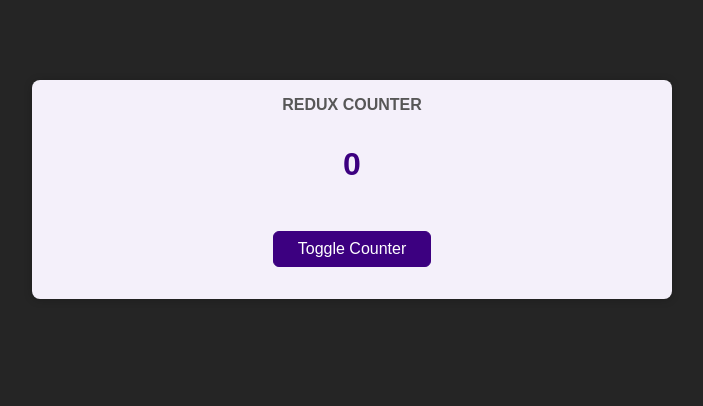
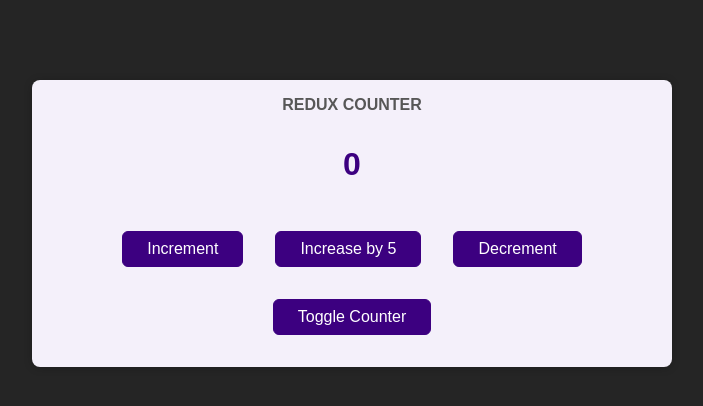
Before and after one commit to AnanSer/redux, a React (Create React App) app: page / in a window 1280 px wide. Shown: the top 406 px of the page, without its empty margins (288-991 px from the left). Built offline with nearby package versions, Linux system fonts and the light colour scheme.

Commit message:
attached payload to action / make the increament dynamic from the store

```diff
--- a/src/components/Counter.js
+++ b/src/components/Counter.js
@@ -1,9 +1,23 @@
-import { useSelector } from "react-redux";
+import { useSelector, useDispatch } from "react-redux";
 
 import classes from "./Counter.module.css";
 
 const Counter = () => {
+  const dispatch = useDispatch();
+
   const counter = useSelector((state) => state.counter);
+
+  const incrementHandler = () => {
+    dispatch({ type: "increment" });
+  };
+
+  const increaseHandler = () => {
+    dispatch({ type: "increase", amount: 5 });
+  };
+
+  const decrementHandler = () => {
+    dispatch({ type: "decrement" });
+  };
 
   const toggleCounterHandler = () => {};
 
@@ -11,7 +25,11 @@ const Counter = () => {
     <main className={classes.counter}>
       <h1>Redux Counter</h1>
       <div className={classes.value}>{counter}</div>
-
+      <div>
+        <button onClick={incrementHandler}>Increment</button>
+        <button onClick={increaseHandler}>Increase by 5</button>
+        <button onClick={decrementHandler}>Decrement</button>
+      </div>
       <button onClick={toggleCounterHandler}>Toggle Counter</button>
     </main>
   );
--- a/src/store/index.js
+++ b/src/store/index.js
@@ -4,11 +4,15 @@ import { legacy_createStore as createStore } from "redux";
 const redux = require("redux");
 
 const counterReducer = (state = { counter: 0 }, action) => {
-  if (action.type === "increament") {
+  if (action.type === "increment") {
     return { counter: state.counter + 1 };
   }
 
-  if (action.type === "decreament") {
+  if (action.type === "increase") {
+    return { counter: state.counter + action.amount };
+  }
+
+  if (action.type === "decrement") {
     return { counter: state.counter - 1 };
   }
 
```
